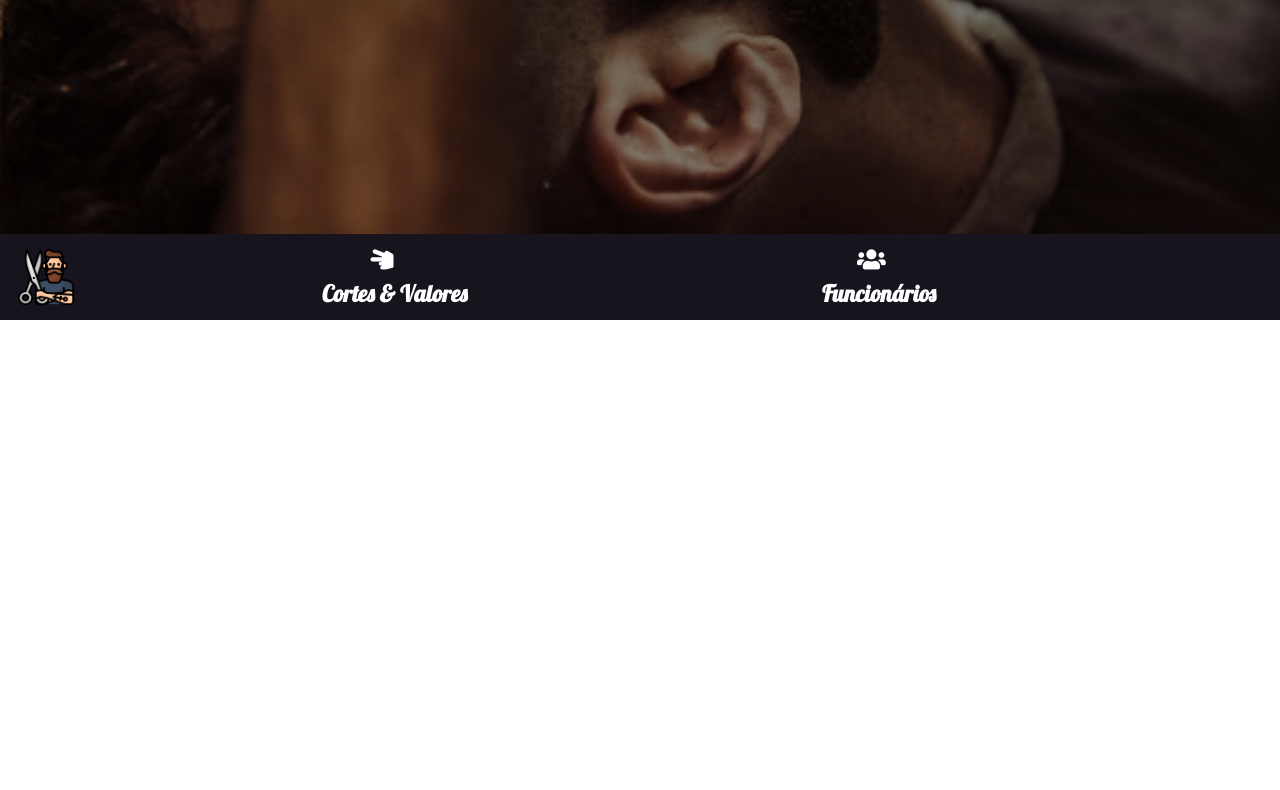
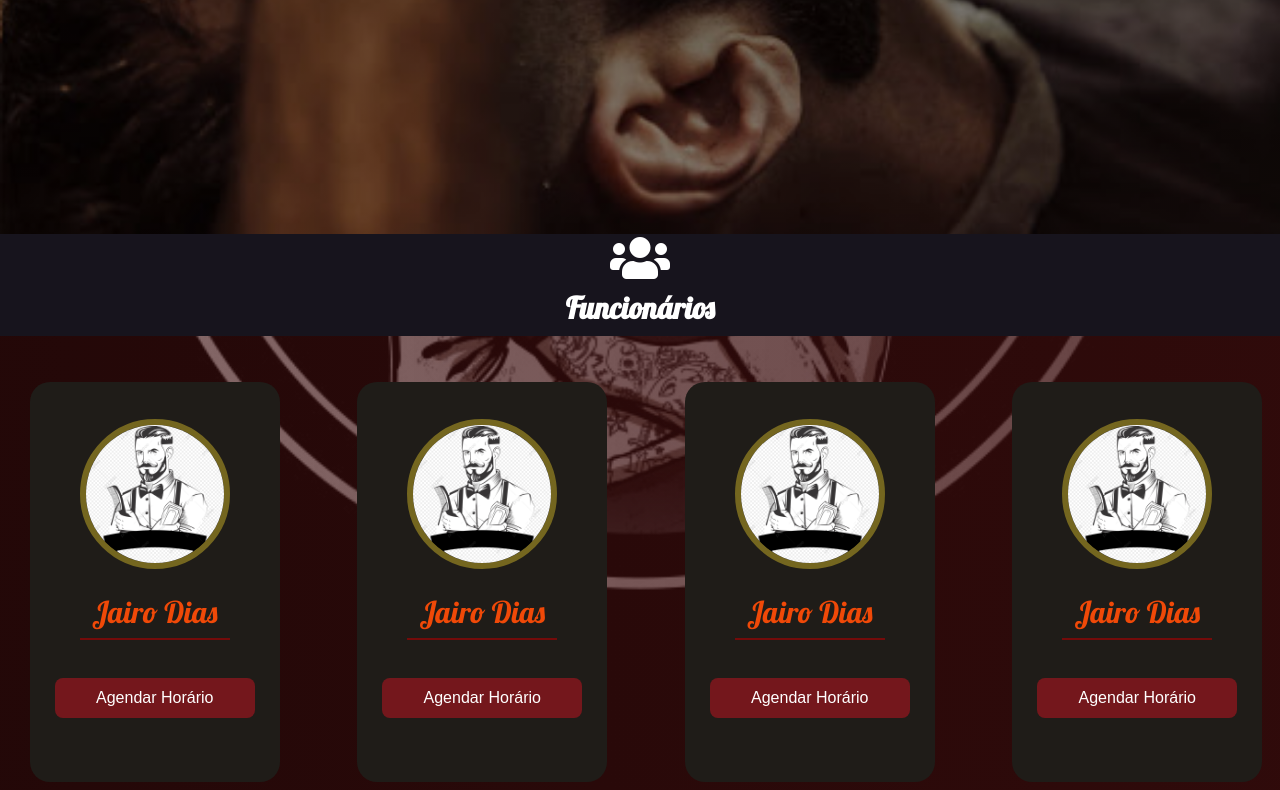
Before and after one commit to jairodias/Projeto-Barbearia, a plain HTML site: page index.html in a window 1280 px wide. Shown: the part 566-1356 px from the top of the page. Before the commit the page ends 886 px from the top, so only its background shows below. Drawn offline with nearby package versions, Linux system fonts and the light colour scheme.

Commit message:
colocando hover por cima da imagem do funcionário

```diff
--- a/index.html
+++ b/index.html
@@ -64,31 +64,87 @@
     </header>
 
 
-    <nav class="navbar navbar-expand-lg info">
-        <a class="navbar-brand" href="#"><img class="nav-icon-barbearia" src="img/people.png"></a>
+    <div class="container-fluid info justify-content-center text-center">
 
-        <button class="navbar-toggler" type="button" data-toggle="collapse" data-target="#navbarSupportedContent">
-            <span class="navbar-toggler-icon"></span>
-        </button>
+        <i class="fa fa-users fa-3x func" aria-hidden="true"></i>
+        <h4 class="name-topico">Funcionários</h1>
+    </div>
+    <section id="funcionarios">
+        <div class="row">
+            <div class="col py-2">
+                <div class="card-funcionario text-center">
+                    <img class="profissional" src="./img/profissional.jpg">
 
-        <div class="collapse navbar-collapse" id="navbarSupportedContent">
-            <ul class="navbar-nav mr-auto">
-                <li class="nav-item">
-                    <a class="nav-link" href="#">
-                        <i class="fas fa-hand-scissors hand"></i><br>
-                        Cortes & Valores
-                    </a>
-                </li>
+                    <h2 class="name-funcionario">Jairo Dias</h2>
+                    <div class="line-style"></div>
 
-                <li class="nav-item">
-                    <a class="nav-link" href="#">
-                        <i class="fa fa-users func" aria-hidden="true"></i> <br>
-                        Funcionários
-                    </a>
-                </li>
-            </ul>
+                    <button type="button" class="btn-contrate"> Agendar Horário</button>
+
+                    <div class="py-1 redes-sociais">
+                        <i class="fab fa-facebook-square mr-3"></i></a>
+                        <i class="fab fa-instagram mr-3"></i></a>
+                        <i class="fab fa-twitter-square mr-3"></i></a>
+                        <i class="fab fa-whatsapp-square mr-3"></i></a>
+                    </div>
+                </div>
+            </div>
+
+            <div class="col py-2">
+                <div class="card-funcionario text-center">
+                    <img class="profissional" src="./img/profissional.jpg">
+
+                    <h2 class="name-funcionario">Jairo Dias</h2>
+                    <div class="line-style"></div>
+
+                    <button type="button" class="btn-contrate"> Agendar Horário</button>
+
+                    <div class="py-1 redes-sociais">
+                        <i class="fab fa-facebook-square mr-3"></i></a>
+                        <i class="fab fa-instagram mr-3"></i></a>
+                        <i class="fab fa-twitter-square mr-3"></i></a>
+                        <i class="fab fa-whatsapp-square mr-3"></i></a>
+                    </div>
+                </div>
+            </div>
+
+            <div class="col py-2">
+                <div class="card-funcionario text-center">
+                    <img class="profissional" src="./img/profissional.jpg">
+
+                    <h2 class="name-funcionario">Jairo Dias</h2>
+                    <div class="line-style"></div>
+
+                    <button type="button" class="btn-contrate"> Agendar Horário</button>
+
+                    <div class="py-1 redes-sociais">
+                        <i class="fab fa-facebook-square mr-3"></i></a>
+                        <i class="fab fa-instagram mr-3"></i></a>
+                        <i class="fab fa-twitter-square mr-3"></i></a>
+                        <i class="fab fa-whatsapp-square mr-3"></i></a>
+                    </div>
+                </div>
+            </div>
+
+            <div class="col py-2">
+                <div class="card-funcionario text-center">
+                    <img class="profissional" src="./img/profissional.jpg">
+
+                    <h2 class="name-funcionario">Jairo Dias</h2>
+                    <div class="line-style"></div>
+
+                    <button type="button" class="btn-contrate"> Agendar Horário</button>
+
+                    <div class="py-1 redes-sociais">
+                        <i class="fab fa-facebook-square mr-3"></i></a>
+                        <i class="fab fa-instagram mr-3"></i></a>
+                        <i class="fab fa-twitter-square mr-3"></i></a>
+                        <i class="fab fa-whatsapp-square mr-3"></i></a>
+                    </div>
+                </div>
+            </div>
+
         </div>
-    </nav>
+    </section>
 
 
     <!-- JQUERY JS -->
--- a/sass/_banner.sass
+++ b/sass/_banner.sass
@@ -79,3 +79,9 @@ header
 
 .h1-login:hover
     color: #ffffff
+
+
+@media screen and ( max-width: 800px)
+    .card-login
+        margin-left: 5% !important
+        margin-top: 15% !important
--- a/sass/_nav.sass
+++ b/sass/_nav.sass
@@ -1,35 +1,11 @@
-.navbar
-    font-family: $fonte_principal
-    background: $dark
-    padding: 20px 20px
-    transition: all 1s ease
-
-
-.nav-icon-barbearia
-    width: 60px
-    height: 60px
-    transition: all 1s ease
-
-.nav-icon-barbearia:hover
-    transform: scale(1.2)
-
-ul > .nav-item
-    padding-left: 200px !important
-
-.nav-item > a
-    align-items: center
-    color: #ffffff
-    font-family: $fonte_principal
-    font-weight: bold
-    font-size: 23px
-    display: inline !important
 
 .func
-    padding-left: 10% !important
+    color: #ffffff
 
-.hand
-    padding-left: 15% !important
-
-.nav-item
-    width: 500px
-    margin-left: 3%
+.name-topico
+    color: #ffffff
+    font-weight: bold
+    font-size: 30px
+    font-family: $fonte_principal
+    margin: 8px
+    padding-bottom: 10px
--- /dev/null
+++ b/sass/_profissionais.sass
@@ -0,0 +1,71 @@
+.profissional
+    width: 150px
+    height: 150px
+    border-radius: 50%
+    border: 6px solid rgba(174,152,36,0.6)
+    transition: all 1s ease
+    margin-top: 15%
+
+.profissional:hover
+    transform: scale(1.3)
+
+.card-funcionario
+    margin-top: 10%
+    width: 250px
+    height: 400px
+    background: $marrom_pastel
+    margin-left: 10%
+    border-radius: 20px
+
+.name-funcionario
+    font-family: $fonte_principal
+    font-size: 30px
+    color: $laranja
+    padding-top: 10%
+
+.line-style
+    margin-left: 20%
+    width: 150px
+    border: 1px solid rgba(174,0,0,0.6)
+
+
+.redes-sociais
+    color: $dark
+    width: 250px
+    position: absolute
+    border-bottom-left-radius: 28px
+    border-bottom-right-radius: 28px
+    font-size: 28px
+    background: #ffffff
+    height: 45px
+    opacity: 0
+    transition: all 1s ease .5s
+
+.card-funcionario:hover .redes-sociais
+    opacity: 1
+    animation: redesSociais
+    animation-duration: 2s
+
+
+@keyframes redesSociais
+    0%
+        transform: translateY(-50px)
+
+    100%
+        transform: translateY(0)
+
+.redes-sociais:hover
+    background: $laranja
+    color: #ffffff
+
+
+.btn-contrate
+    font-family: Arial, Helvetica, sans-serif
+    color: #ffffff
+    margin-top: 15%
+    width: 200px
+    border-radius: 8px
+    height: 40px
+    border: none
+    background: rgba(174,20,30,0.6)
+    margin-bottom: 8%
--- a/sass/principal.sass
+++ b/sass/principal.sass
@@ -10,3 +10,4 @@ $fonte_texto: Arial
 @import 'banner'
 @import 'nav'
 @import body
+@import 'profissionais'
```
Also changed, not shown: img/profissional.jpg (added), sass/principal.css, 1 other file.
